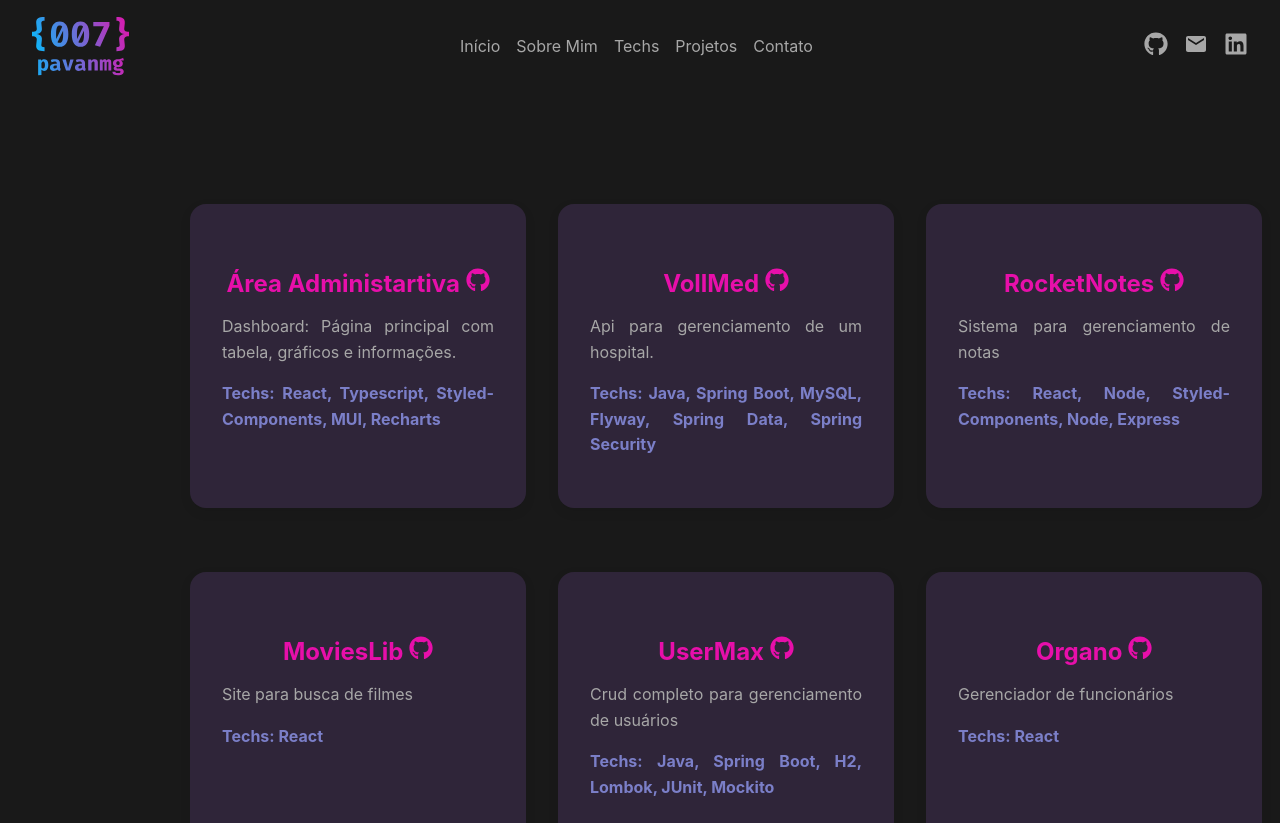
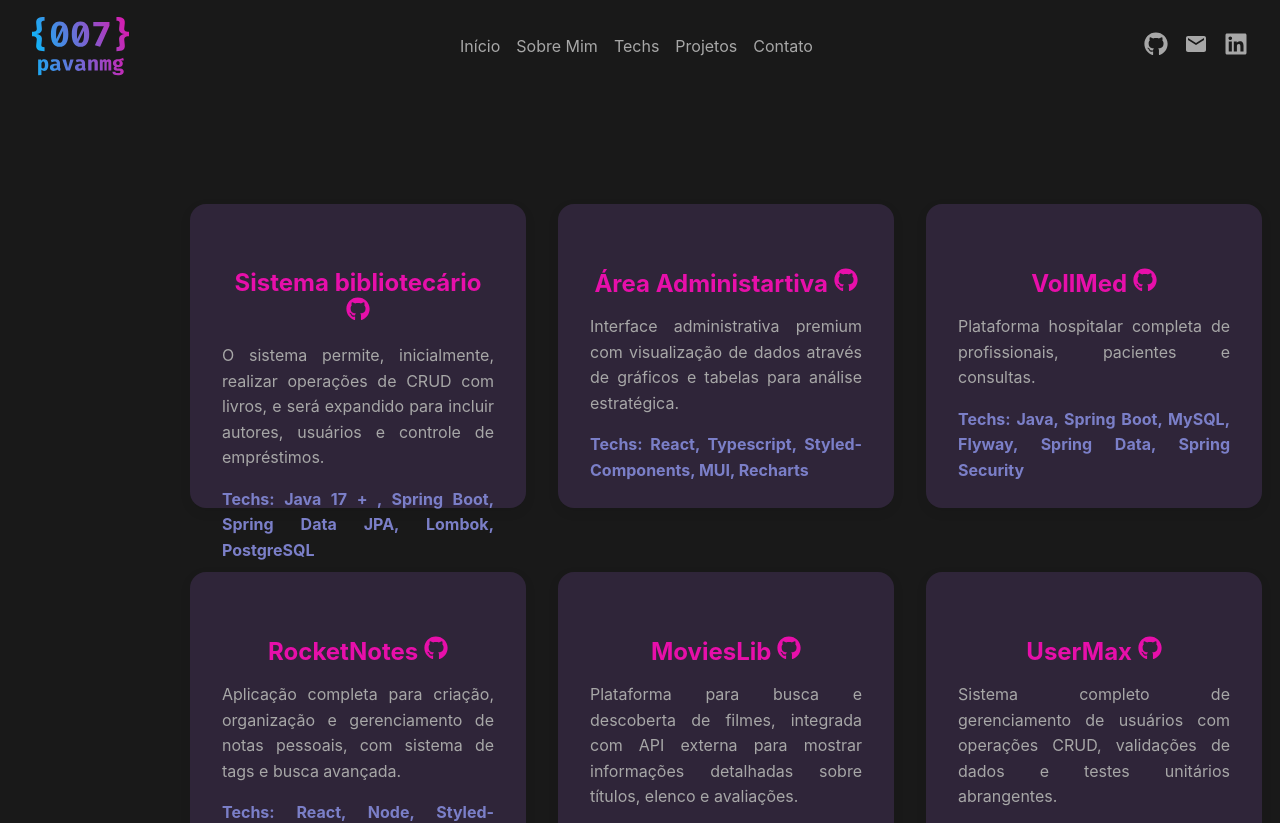
Before and after one commit to tarciana23/portifolio-tarciana, a React (Vite) app: page /projetos in a window 1280 px wide. Shown: the top 823 px of the page. Built offline with nearby package versions, Linux system fonts and the light colour scheme.

Commit message:
fix: adição do projeto bibliotecário + ajuste na descrição dos demais

```diff
--- a/src/Pages/Projetos/index.tsx
+++ b/src/Pages/Projetos/index.tsx
@@ -36,8 +36,20 @@ export default function Projetos() {
     <SecaoTechs>
       <div className="grid-techs">
         <Projeto
+          nome="Sistema bibliotecário"
+          descricao="O sistema permite, inicialmente, realizar operações de CRUD com livros, e será expandido para incluir autores, usuários e controle de empréstimos."
+          techs={[
+            "Java 17 + ",
+            "Spring Boot",
+            "Spring Data JPA",
+            "Lombok",
+            "PostgreSQL"
+          ]}
+          link="https://github.com/tarciana23/sistema-bibliotecario"
+        />
+        <Projeto
           nome="Área Administartiva"
-          descricao="Dashboard: Página principal com tabela, gráficos e informações."
+          descricao="Interface administrativa premium com visualização de dados através de gráficos e tabelas para análise estratégica."
           techs={[
             "React",
             "Typescript",
@@ -49,7 +61,7 @@ export default function Projetos() {
         />
         <Projeto
           nome="VollMed"
-          descricao="Api para gerenciamento de um hospital."
+          descricao="Plataforma hospitalar completa de profissionais, pacientes e consultas."
           techs={[
             "Java",
             "Spring Boot",
@@ -62,7 +74,7 @@ export default function Projetos() {
         />
         <Projeto
           nome="RocketNotes"
-          descricao="Sistema para gerenciamento de notas"
+          descricao="Aplicação completa para criação, organização e gerenciamento de notas pessoais, com sistema de tags e busca avançada."
           techs={[
             "React",
             "Node",
@@ -74,7 +86,7 @@ export default function Projetos() {
         />
         <Projeto
           nome="MoviesLib"
-          descricao="Site para busca de filmes"
+          descricao="Plataforma para busca e descoberta de filmes, integrada com API externa para mostrar informações detalhadas sobre títulos, elenco e avaliações."
           techs={[
             "React"
           ]}
@@ -82,7 +94,7 @@ export default function Projetos() {
         />
         <Projeto
           nome="UserMax"
-          descricao="Crud completo para gerenciamento de usuários"
+          descricao="Sistema completo de gerenciamento de usuários com operações CRUD, validações de dados e testes unitários abrangentes."
           techs={[
             "Java",
             "Spring Boot",
@@ -99,11 +111,11 @@ export default function Projetos() {
           techs={[
             "React"
           ]}
-          link="https://github.com/tarciana23/organo.git"
+          link="Aplicação para organização de equipes, permitindo cadastrar e categorizar colaboradores por time e área de atuação."
         />
         <Projeto
           nome="TodoList"
-          descricao="API para gerenciar tarefas."
+          descricao="API robusta para gerenciamento de tarefas pessoais ou em equipe, com autenticação, categorização e status de conclusão."
           techs={[
             "Spring Boot","Spring MVC","Spring Data JPA","SpringDoc OpenAPI 3","MySQL"
           ]}
```
